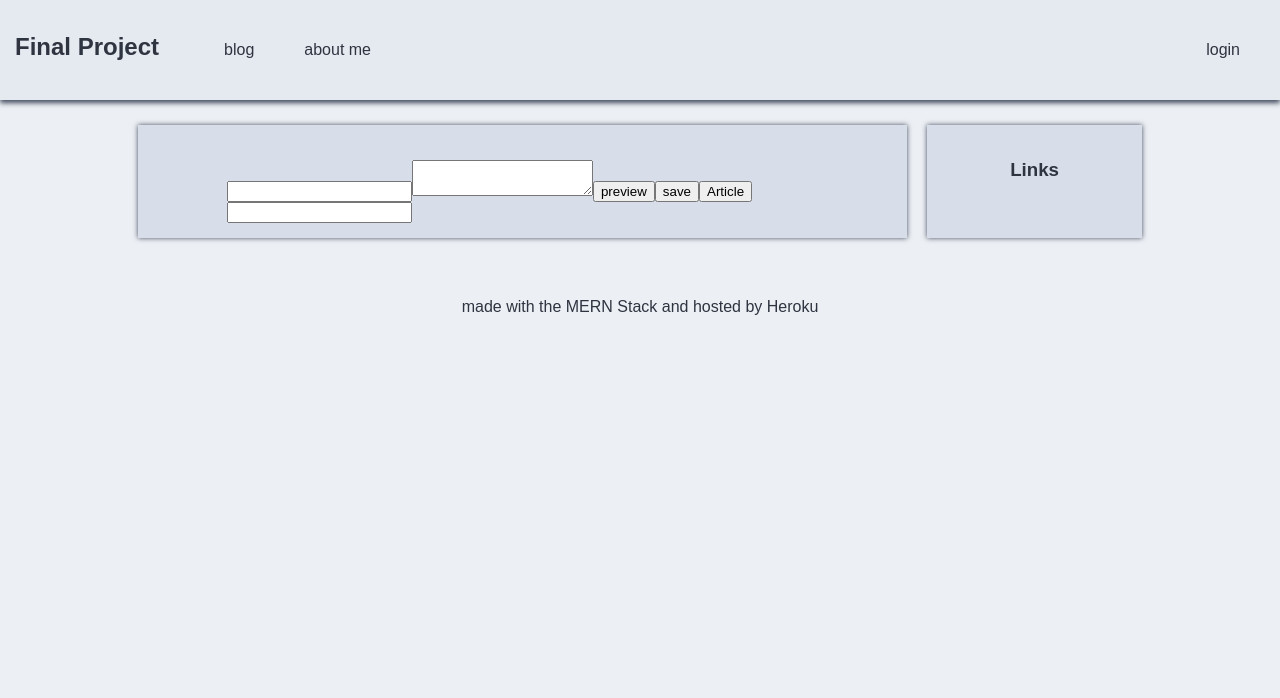
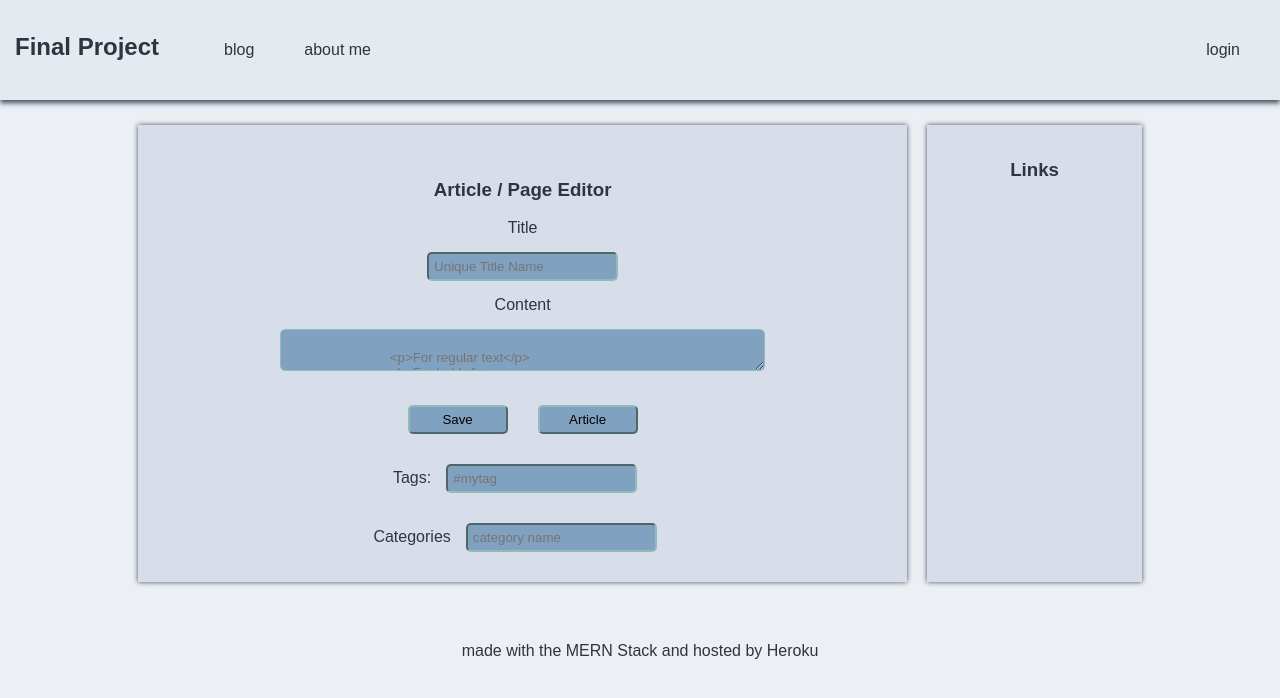
Before and after one commit to gpfenniger/cpsc2600-finalproject, a React app: page / in a window 1280 px wide. Shown: the top 698 px of the page. Built offline with nearby package versions, Linux system fonts and the light colour scheme; no server answers.

Commit message:
editor cleanup

```diff
--- a/src/App.js
+++ b/src/App.js
@@ -45,7 +45,6 @@
     }
 
     render() {
-        console.log(this.state.width);
         if (this.state.width > 480) {
             return (
                 <Desktop
--- a/src/components/forms/Editor.js
+++ b/src/components/forms/Editor.js
@@ -50,22 +50,69 @@
         if (this.state.article) {
             tagOptions = (
                 <>
-                    <input type="text" />
+                    <label>
+                        Tags:
+                        <input
+                            type="text"
+                            className="rounded"
+                            placeholder="#mytag"
+                        />
+                    </label>
+                    <label>
+                        Categories
+                        <input
+                            type="text"
+                            className="rounded"
+                            placeholder="category name"
+                        />
+                    </label>
                 </>
             );
         }
 
         return (
-            <form>
-                <input type="text" mod="title" onChange={this.handleChange} />
-                <textarea mod="content" onChange={this.handleChange} />
-                <input type="button" value="preview" />
-                <input type="button" onClick={this.handleSave} value="save" />
-                <input
-                    type="button"
-                    onClick={this.toggleType}
-                    value={this.state.article ? 'Article' : 'Page'}
-                />
+            <form className="editor">
+                <h3>Article / Page Editor</h3>
+                <label>
+                    Title
+                    <br />
+                    <input
+                        type="text"
+                        mod="title"
+                        onChange={this.handleChange}
+                        className="rounded"
+                        placeholder="Unique Title Name"
+                    />
+                </label>
+                <label>
+                    Content
+                    <br />
+                    <textarea
+                        mod="content"
+                        onChange={this.handleChange}
+                        className="rounded"
+                        placeholder="
+                            <p>For regular text</p>
+                            <b>For bold</b>
+                            <i>For italics</i>
+                            <h1-4>For headers</h1>
+                        "
+                    />
+                </label>
+                <div className="options">
+                    <input
+                        type="button"
+                        onClick={this.handleSave}
+                        value="Save"
+                        className="rounded"
+                    />
+                    <input
+                        type="button"
+                        onClick={this.toggleType}
+                        value={this.state.article ? 'Article' : 'Page'}
+                        className="rounded"
+                    />
+                </div>
 
                 {tagOptions}
             </form>
--- a/src/components/forms/LoginForm.js
+++ b/src/components/forms/LoginForm.js
@@ -21,16 +21,18 @@
 
     render() {
         return (
-            <form onSubmit={this.handleSubmit} className="loginform">
+            <form onSubmit={this.handleSubmit} className="loginform rounded">
                 <label>
                     Username:
-                    <input type="text" />
+                    <input type="text" className="rounded" />
                 </label>
                 <label>
                     Password:
-                    <input type="password" />
+                    <input type="password" className="rounded" />
                 </label>
-                <button type="submit">Login</button>
+                <button type="submit" className="rounded">
+                    Login
+                </button>
             </form>
         );
     }
--- a/src/index.js
+++ b/src/index.js
@@ -4,5 +4,6 @@
 
 import App from './App';
 import './styles/style.css';
+import './styles/forms.css';
 
 ReactDOM.render(<App />, document.getElementById('react-container'));
--- /dev/null
+++ b/src/styles/forms.css
@@ -0,0 +1,58 @@
+form input,
+form textarea,
+form select {
+    background-color: #81a1c1;
+    border-color: #8fbcbb;
+    padding: 5px;
+    margin: 15px;
+}
+
+form input:focus,
+form textarea:focus,
+form select:focus {
+    background-color: #88c0d0;
+}
+
+.editor {
+    display: flex;
+    flex-direction: column;
+    text-align: center;
+    margin: auto;
+}
+
+.editor input[type='button'] {
+    width: 100px;
+}
+
+.editor textarea {
+    width: 80%;
+}
+
+.editor .options {
+    display: flex;
+    flex-direction: row;
+    align-self: center;
+}
+
+.loginform {
+    display: flex;
+    flex-direction: column;
+    text-align: center;
+}
+
+.loginform label {
+    color: #eceff4;
+}
+
+.loginform input {
+    background-color: #eceff4;
+    padding: 5px;
+    margin: 25px;
+    width: 250px;
+}
+
+.loginform button {
+    background-color: #eceff4;
+    width: 100px;
+    align-self: center;
+}
--- a/src/styles/style.css
+++ b/src/styles/style.css
@@ -10,6 +10,7 @@
 a,
 li,
 label,
+textarea,
 p {
     color: #2e3440;
     font-family: sans-serif;
@@ -67,24 +68,6 @@
     margin-top: 50px;
 }
 
-.loginform {
-    display: flex;
-    flex-direction: column;
-    text-align: center;
-}
-
-.loginform label {
-    color: #eceff4;
-}
-
-.loginform input {
-    background-color: #eceff4;
-    padding: 5px;
-    margin: 25px;
-    width: 250px;
-    border-radius: 5px;
-}
-
 .internal {
     width: 80%;
     margin: auto;
@@ -104,3 +87,7 @@
 .toolbar p {
     color: #eceff4;
 }
+
+.rounded {
+    border-radius: 5px;
+}
```
Also changed, not shown: public/bundle.js, 1 other file (tests, documents, lock files or other folders).
